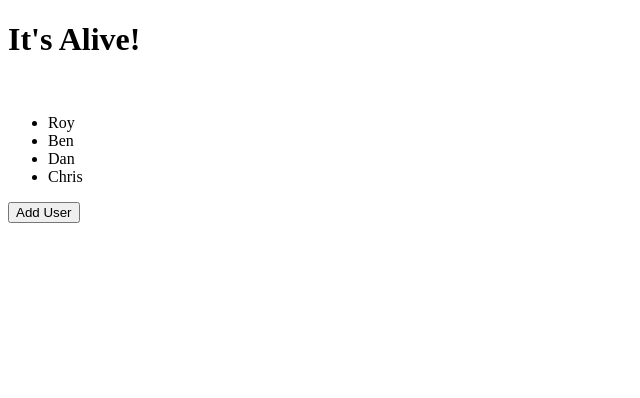
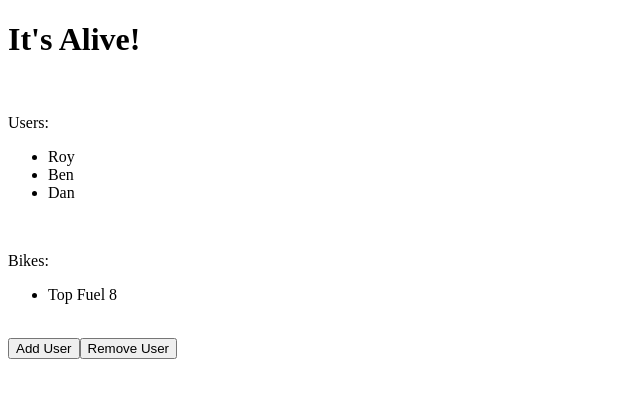
Before and after one commit to royrwood/react-redux-ultralight, a React app: page / in a window 1280 px wide. Shown: the top 398 px of the page, without its empty margins (0-640 px from the left). Built offline with nearby package versions, Linux system fonts and the light colour scheme; the HTML template or start-up script is replaced by a standard one.

Commit message:
add bikes support to store

```diff
--- a/src/jsx/app.jsx
+++ b/src/jsx/app.jsx
@@ -1,6 +1,6 @@
 import React from 'react';
 import { connect } from 'react-redux';
-import { addUser } from './store.jsx';
+import { addUser, removeUser } from './store.jsx';
 
 
 class UserList extends React.Component {
@@ -18,6 +18,20 @@ class UserList extends React.Component {
     }
 }
 
+class BikeList extends React.Component {
+    render() {
+        const bikeRows = [];
+        for (let uid in this.props.bikes) {
+            bikeRows.push(<li key={uid}>{this.props.bikes[uid]}</li>);
+        }
+
+        return(
+            <ul>
+                {bikeRows}
+            </ul>
+        );
+    }
+}
 
 class AppComponent extends React.Component {
     constructor(props) {
@@ -26,6 +40,7 @@ class AppComponent extends React.Component {
         this.state = { count: 0 };
 
         this.onAddClick = this.onAddClick.bind(this);
+        this.onRemoveClick = this.onRemoveClick.bind(this);
     }
 
     onAddClick(event) {
@@ -33,13 +48,26 @@ class AppComponent extends React.Component {
         this.setState({count: this.state.count+1});
     }
 
+    onRemoveClick(event) {
+        if (this.state.count > 0) {
+            removeUser({id: `newbie-${this.state.count - 1}`, name: `New Guy #${this.state.count - 1}`});
+            this.setState({count: this.state.count - 1});
+        }
+    }
+
     render() {
         return (
             <div>
                 <h1>It's Alive!</h1>
                 <br/>
+                <p>Users:</p>
                 <UserList users={this.props.users}/>
+                <br/>
+                <p>Bikes:</p>
+                <BikeList bikes={this.props.bikes}/>
+                <br/>
                 <button type="button" onClick={this.onAddClick}>Add User</button>
+                <button type="button" onClick={this.onRemoveClick}>Remove User</button>
             </div>
         )
     }
@@ -47,7 +75,8 @@ class AppComponent extends React.Component {
 
 const mapStateToProps = function(store) {
     return {
-        users: store.usersState
+        users: store.users,
+        bikes: store.bikes
     };
 };
 
--- a/src/jsx/index.jsx
+++ b/src/jsx/index.jsx
@@ -1,11 +1,9 @@
 import React from 'react';
 import { render } from 'react-dom';
 import { Provider } from 'react-redux';
-import { store, addUser } from './store.jsx';
+import { store } from './store.jsx';
 import { App } from './app.jsx';
 
-
-addUser({ id:'chris', name: 'Chris'});
 
 const appContent = (
         <Provider store={store}>
--- a/src/jsx/store.jsx
+++ b/src/jsx/store.jsx
@@ -1,37 +1,28 @@
 import { createStore, combineReducers } from 'redux';
 
-// Define Action enums
+// Define the strings we will use as the identifying 'type' property for our Actions
 const ADD_USER = 'ADD_USER';
 const REMOVE_USER = 'REMOVE_USER';
 const ADD_BIKE = 'ADD_BIKE';
 
-// Create action functions
-export function addUser(user) {
-    store.dispatch({ type:ADD_USER, user:user })
-}
-
-// Create Users action implementations and reducer
+// Define the initial state of the users subtree of the state
 const INITIAL_USERS = {
     roy: 'Roy',
     ben: 'Ben',
     dan: 'Dan'
 };
 
-// const addUserImpl = function(state, userObj) {
-//     return { ...state, [userObj.id]: userObj.name};
-// };
-// const removeUserImpl = function(state, user) {
-//     var cloneState = Object.assign({}, state);
-//     if (cloneState.hasOwnProperty(user.id)) {
-//         delete cloneState[user.id];
-//     }
-//     return cloneState;
-// };
-
-// http://redux.js.org/docs/basics/Reducers.html
+// Define the reducer that manages state for the users subtree of the state
 function usersReducer(state = INITIAL_USERS, action) {
     if (action.type === ADD_USER) {
         const newState = { ...state, [action.user.id]: action.user.name };
+        return newState;
+    }
+    else if (action.type === REMOVE_USER) {
+        const newState = Object.assign({}, state);
+        if (newState.hasOwnProperty(action.user.id)) {
+            delete newState[action.user.id];
+        }
         return newState;
     }
     else {
@@ -39,24 +30,41 @@ function usersReducer(state = INITIAL_USERS, action) {
     }
 }
 
-// Create Bikes action implementations and reducer
 
-// const initialBikes = {
-//     trek: 'Top Fuel 8',
-// }
-// const addBikeImpl = function(state, bikeObj) {
-//     return { ...state, [bikeObj.id]: bikeObj.name};
-// }
-// const bikesReducer = createReducer({
-//     [addBike]: addBikeImpl,
-// }, initialBikes);
+// Define the initial state of the bikes subtree of the state
+const INITIAL_BIKES = {
+    trek: 'Top Fuel 8',
+};
+
+// Define the reducer that manages state for the bikes subtree of the state
+function bikesReducer(state = INITIAL_BIKES, action) {
+    if (action.type === ADD_BIKE) {
+        const newState = { ...state, [action.bike.id]: action.bike.name };
+        return newState;
+    }
+    else {
+        return state;
+    }
+}
 
 
-// Create full reducer
+// Create the full reducer for the store
 const reducers = combineReducers({
-    usersState: usersReducer,
+    users: usersReducer,
+    bikes: bikesReducer
 });
 
+// Create the data store
+export const store = createStore(reducers);
 
-// Create data store
-export const store = createStore(reducers);
+
+// Define and export the action functions that create and dispatch store actions
+export function addUser(user) {
+    store.dispatch({ type:ADD_USER, user:user })
+}
+export function removeUser(user) {
+    store.dispatch({ type:REMOVE_USER, user:user })
+}
+export function addBike(bike) {
+    store.dispatch({ type:ADD_BIKE, bike:bike })
+}
```
